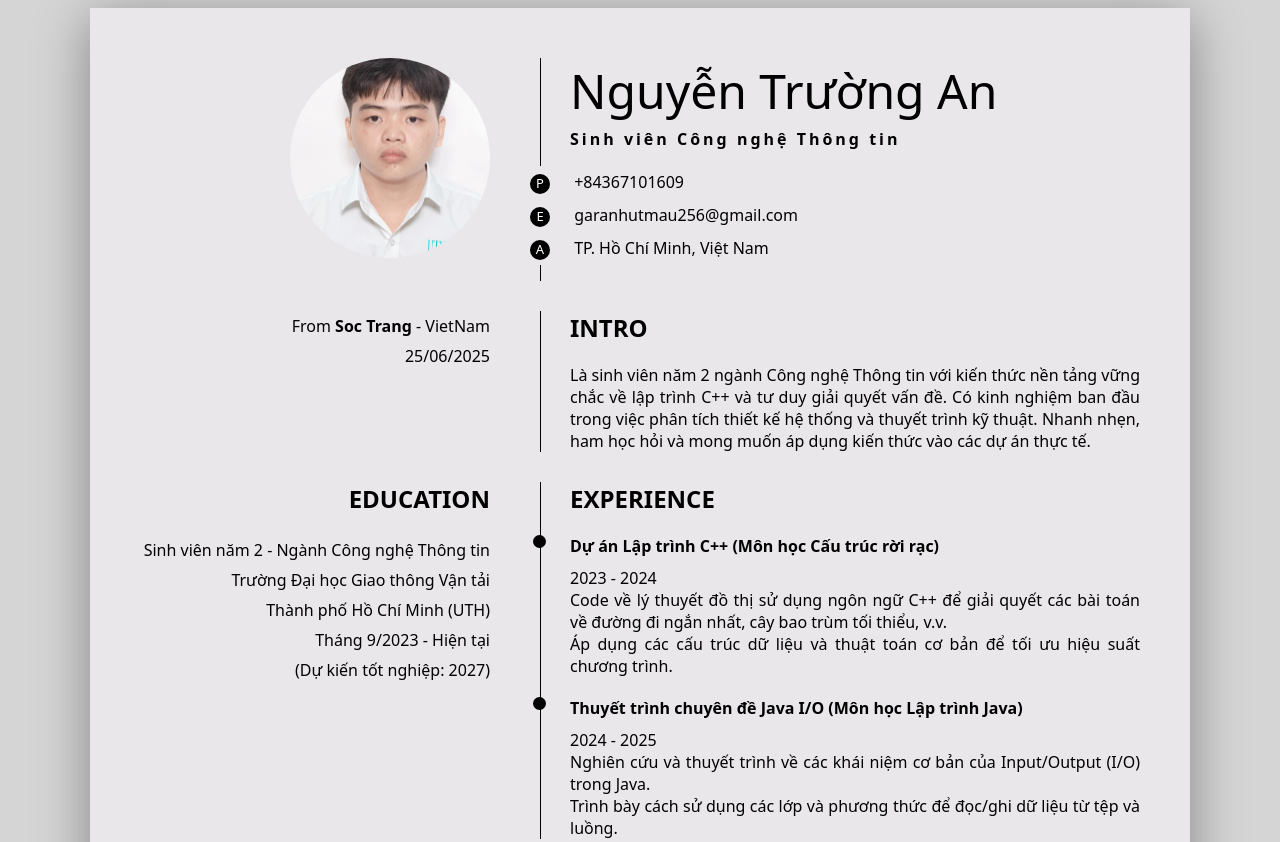
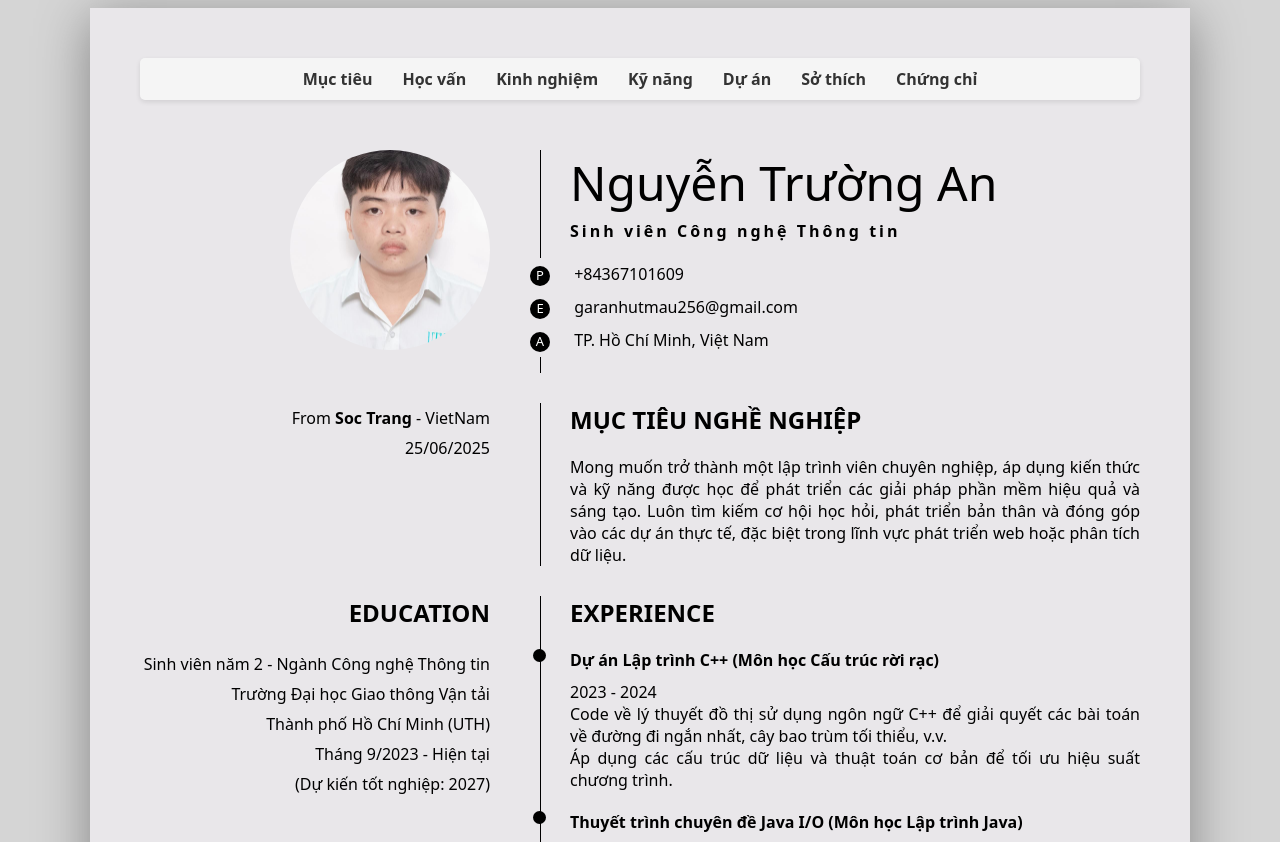
Before and after one commit to An2005-moba/GiuaKi_Nhom2, a plain HTML site: page cvs/an.html in a window 1280 px wide. Shown: the top 842 px of the page. Drawn offline with Linux system fonts and the light colour scheme.

Commit message:
update cv An

```diff
--- a/css/an.css
+++ b/css/an.css
@@ -1,6 +1,8 @@
+/* --- GLOBAL STYLES --- */
 body{
     background-color: #d5d5d5;
     font-family: system-ui;
+    scroll-behavior: smooth; /* Cho phép cuộn mượt khi click vào link neo */
 }
 
 .container{
@@ -14,8 +16,67 @@ body{
     grid-template-columns: 35% 60%;
     column-gap: 5%;
     row-gap: 30px;
+    position: relative;
 }
 
+/* --- NAVBAR STYLES --- */
+.main-nav {
+    grid-column: 1 / -1;
+    text-align: center;
+    margin-bottom: 20px;
+    background-color: #f5f5f5;
+    padding: 10px 0;
+    border-radius: 5px;
+    box-shadow: 0 2px 5px rgba(0,0,0,0.1);
+    opacity: 0;
+    animation: fadeInSlideDown 0.7s ease-out forwards;
+    animation-delay: 0s;
+}
+
+.main-nav ul {
+    list-style: none;
+    padding: 0;
+    margin: 0;
+    display: flex;
+    justify-content: center;
+    flex-wrap: wrap;
+}
+
+.main-nav li {
+    margin: 0 15px;
+}
+
+.main-nav a {
+    text-decoration: none;
+    color: #333;
+    font-weight: bold;
+    padding: 5px 0;
+    position: relative;
+    transition: color 0.3s ease-in-out;
+}
+
+.main-nav a::after {
+    content: '';
+    position: absolute;
+    left: 0;
+    bottom: -3px;
+    width: 0;
+    height: 2px;
+    background-color: #000;
+    transition: width 0.3s ease-in-out;
+}
+
+.main-nav a:hover {
+    color: #007bff;
+}
+
+.main-nav a:hover::after {
+    width: 100%;
+}
+
+
+/* --- ANIMATION EFFECTS --- */
+/* Keyframes cho hiệu ứng mờ dần và trượt lên (cho hầu hết các phần) */
 @keyframes fadeInSlideUp {
     from {
         opacity: 0;
@@ -27,10 +88,31 @@ body{
     }
 }
 
-.container > div {
+/* Keyframes cho Navbar (trượt xuống) */
+@keyframes fadeInSlideDown {
+    from {
+        opacity: 0;
+        transform: translateY(-20px);
+    }
+    to {
+        opacity: 1;
+        transform: translateY(0);
+    }
+}
+
+/* Keyframes cho hiệu ứng vẽ đường kẻ */
+@keyframes drawLine {
+    from { height: 0; }
+    to { height: 100%; }
+}
+
+/* Đảm bảo tất cả các phần tử con trực tiếp của .container ban đầu ẩn */
+/* Loại trừ .main-nav vì nó có animation riêng */
+.container > div:not(.main-nav) {
     opacity: 0;
 }
 
+/* Áp dụng animation cho từng phần tử chính với độ trễ khác nhau */
 .avatar {
     animation: fadeInSlideUp 0.7s ease-out forwards;
     animation-delay: 0.2s;
@@ -46,14 +128,17 @@ body{
     animation-delay: 0.6s;
 }
 
-.intro {
+/* Đổi từ .intro sang .objective */
+.objective {
     animation: fadeInSlideUp 0.7s ease-out forwards;
     animation-delay: 0.8s;
+    padding-left: 30px; /* Giữ nguyên định dạng */
+    text-align: justify;
 }
 
 .education {
     animation: fadeInSlideUp 0.7s ease-out forwards;
-    animation-delay: 1s;
+    animation-delay: 1.0s;
 }
 
 .exp {
@@ -71,6 +156,42 @@ body{
     animation-delay: 1.6s;
 }
 
+/* Thêm animation cho phần Sở thích */
+.hobbies {
+    animation: fadeInSlideUp 0.7s ease-out forwards;
+    animation-delay: 1.8s;
+    text-align: right; /* Đặt ở cột bên phải */
+}
+
+.hobbies ul {
+    padding: 0;
+    margin: 0;
+    list-style: none;
+    text-align: right;
+    line-height: 30px;
+}
+
+.certificate {
+    animation: fadeInSlideUp 0.7s ease-out forwards;
+    animation-delay: 2.0s; /* Xuất hiện sau các phần khác */
+    padding-left: 30px;
+    text-align: justify;
+}
+.certificate h4 {
+    margin: 20px 0 10px;
+}
+
+.certificate .no-items {
+    font-style: italic;
+    color: #666;
+    margin-top: 10px;
+    animation: fadeInSlideUp 0.6s ease-out forwards; /* Cho hiệu ứng cho "Không có" */
+    animation-delay: 2.2s; /* Trễ hơn chút so với tiêu đề Certificate */
+    opacity: 0; /* Đảm bảo ẩn ban đầu */
+}
+
+
+/* Áp dụng hiệu ứng cho các mục con trong Experience và Project */
 .exp .item, .project .item {
     opacity: 0;
     animation: fadeInSlideUp 0.6s ease-out forwards;
@@ -81,17 +202,16 @@ body{
 
 .project .item:nth-child(1) { animation-delay: 1.8s; }
 
-@keyframes drawLine {
-    from { height: 0; }
-    to { height: 100%; }
-}
 
-.name, .intro, .exp, .project {
+/* --- LINE DRAWING EFFECTS --- */
+/* Thay thế border-left bằng phần tử giả để tạo hiệu ứng vẽ */
+/* Điều chỉnh cho phù hợp với các phần mới và đã đổi tên */
+.name, .objective, .exp, .project, .certificate { /* Thêm .objective và .certificate */
     border-left: none;
     position: relative;
 }
 
-.name::before, .intro::before, .exp::before, .project::before {
+.name::before, .objective::before, .exp::before, .project::before, .certificate::before {
     content: '';
     position: absolute;
     top: 0;
@@ -102,11 +222,15 @@ body{
     animation: drawLine 0.5s ease-out forwards;
 }
 
+/* Điều chỉnh animation-delay cho từng đường kẻ để chúng xuất hiện đồng bộ với nội dung */
 .name::before { animation-delay: 0.5s; }
-.intro::before { animation-delay: 0.9s; }
+.objective::before { animation-delay: 0.9s; } /* Cho mục tiêu nghề nghiệp */
 .exp::before { animation-delay: 1.3s; }
 .project::before { animation-delay: 1.9s; }
+.certificate::before { animation-delay: 2.1s; } /* Cho chứng chỉ */
 
+
+/* --- COMMON STYLES (Các kiểu dáng chung) --- */
 .avatar img{
     width: 200px;
     height: 200px;
@@ -169,11 +293,6 @@ body{
     list-style: none;
     text-align: right;
     line-height: 30px;
-}
-
-.intro{
-    padding-left: 30px;
-    text-align: justify;
 }
 
 h2{
--- a/cvs/an.html
+++ b/cvs/an.html
@@ -8,6 +8,18 @@
 </head>
 <body>
     <div class="container">
+        <nav class="main-nav">
+            <ul>
+                <li><a href="#objective-section">Mục tiêu</a></li>
+                <li><a href="#education-section">Học vấn</a></li>
+                <li><a href="#experience-section">Kinh nghiệm</a></li>
+                <li><a href="#skills-section">Kỹ năng</a></li>
+                <li><a href="#project-section">Dự án</a></li>
+                <li><a href="#hobbies-section">Sở thích</a></li>
+                <li><a href="#certificate-section">Chứng chỉ</a></li>
+            </ul>
+        </nav>
+
         <div class="avatar">
             <img src="../images/an.png" alt="Avatar của Nguyễn Trường An">
         </div>
@@ -38,13 +50,13 @@
                 </li>
             </ul>
         </div>
-        <div class="intro">
-            <h2>INTRO</h2>
-            Là sinh viên năm 2 ngành Công nghệ Thông tin với kiến thức nền tảng vững chắc về lập trình C++ và tư duy giải quyết vấn đề.
-            Có kinh nghiệm ban đầu trong việc phân tích thiết kế hệ thống và thuyết trình kỹ thuật.
-            Nhanh nhẹn, ham học hỏi và mong muốn áp dụng kiến thức vào các dự án thực tế.
+
+        <div class="objective" id="objective-section">
+            <h2>MỤC TIÊU NGHỀ NGHIỆP</h2>
+            Mong muốn trở thành một lập trình viên chuyên nghiệp, áp dụng kiến thức và kỹ năng được học để phát triển các giải pháp phần mềm hiệu quả và sáng tạo. Luôn tìm kiếm cơ hội học hỏi, phát triển bản thân và đóng góp vào các dự án thực tế, đặc biệt trong lĩnh vực phát triển web hoặc phân tích dữ liệu.
         </div>
-        <div class="education">
+
+        <div class="education" id="education-section">
             <h2>EDUCATION</h2>
             <div class="degree">
                 <ul>
@@ -60,7 +72,8 @@
                 </ul>
             </div>
         </div>
-        <div class="exp">
+
+        <div class="exp" id="experience-section">
             <h2>EXPERIENCE</h2>
             <div class="item">
                 <h4>Dự án Lập trình C++ (Môn học Cấu trúc rời rạc)</h4>
@@ -85,7 +98,8 @@
                 </div>
             </div>
         </div>
-        <div class="skills">
+
+        <div class="skills" id="skills-section">
             <h2>SKILLS</h2>
             <ul>
                 <li>C++</li>
@@ -97,7 +111,8 @@
                 <li>Git</li>
             </ul>
         </div>
-        <div class="project">
+
+        <div class="project" id="project-section">
             <h2>PROJECT</h2>
             <div class="item">
                 <h4>Website Bán đồng hồ trực tuyến</h4>
@@ -112,6 +127,21 @@
                 </div>
             </div>
         </div>
+
+        <div class="hobbies" id="hobbies-section">
+            <h2>SỞ THÍCH CÁ NHÂN</h2>
+            <ul>
+                <li>Đá bóng</li>
+                <li>Nghe nhạc</li>
+                <li>Chơi game</li>
+            </ul>
+        </div>
+
+        <div class="certificate" id="certificate-section">
+            <h2>CERTIFICATES & AWARDS</h2>
+            <div class="no-items">Không có chứng chỉ hoặc giải thưởng nổi bật vào thời điểm hiện tại.</div>
+        </div>
+
     </div>
 </body>
 </html>
```
